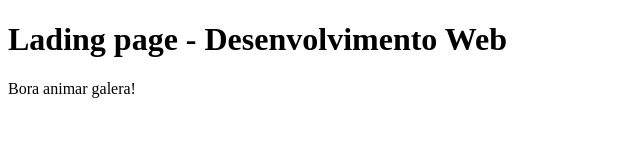
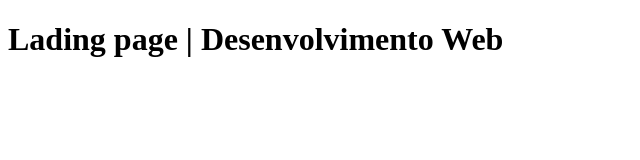
Before and after one commit to techlegionbr/Desenvolvimento-Web---Lading-Page, a website: page index.html in a window 1280 px wide. Shown: the whole page, without its empty margins (0-640 px from the left). Drawn offline with Linux system fonts and the light colour scheme.

Commit message:
test(initial document index.html): first commit lading page

```diff
--- a/index.html
+++ b/index.html
@@ -7,7 +7,6 @@
     <title>Document</title>
   </head>
   <body>
-    <h1>Lading page - Desenvolvimento Web</h1>
-    <p>Bora animar galera!</p>
+    <h1>Lading page | Desenvolvimento Web</h1>
   </body>
 </html>
```
Also changed, not shown: package.json (added, +10 -0 lines), 2 other files.
